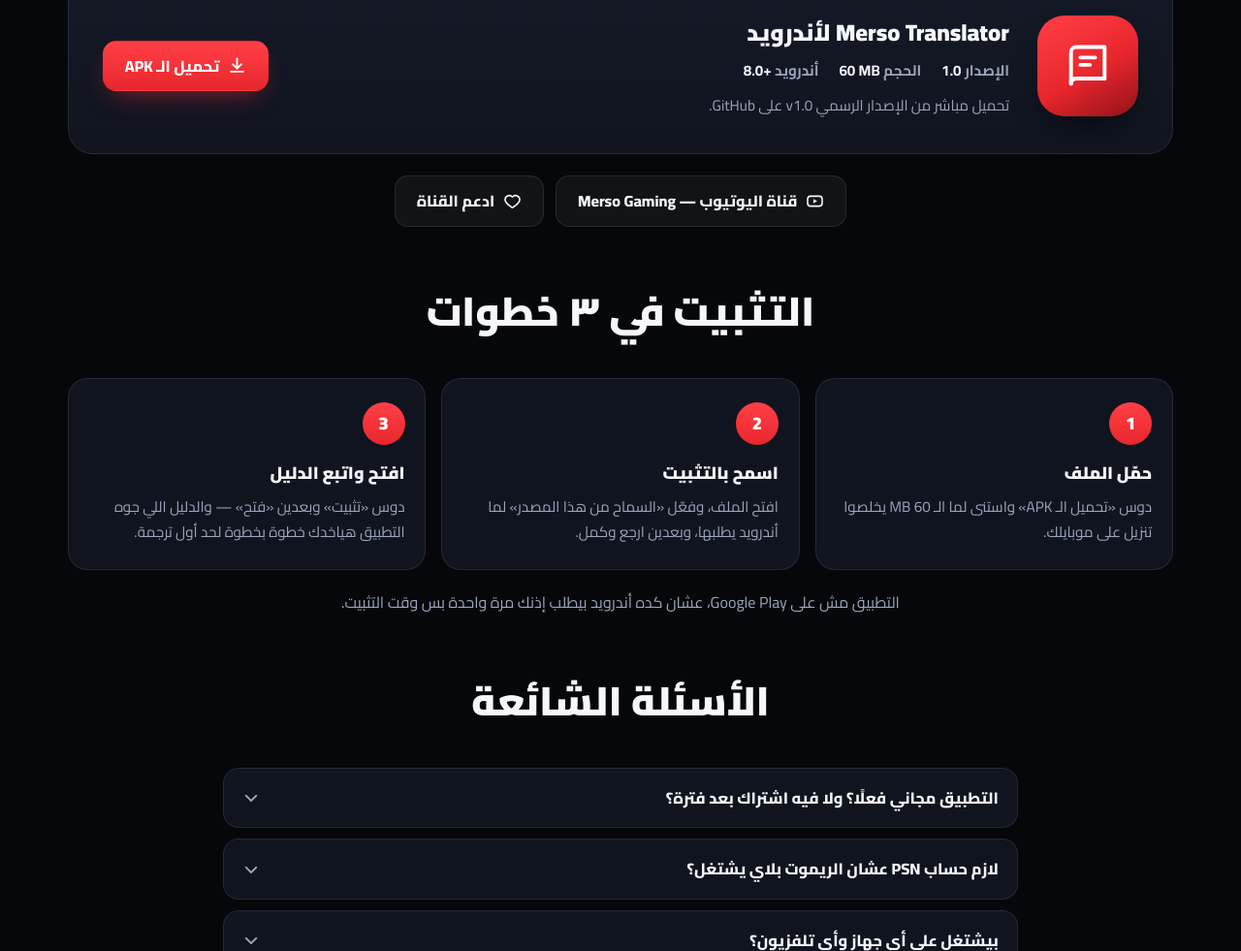
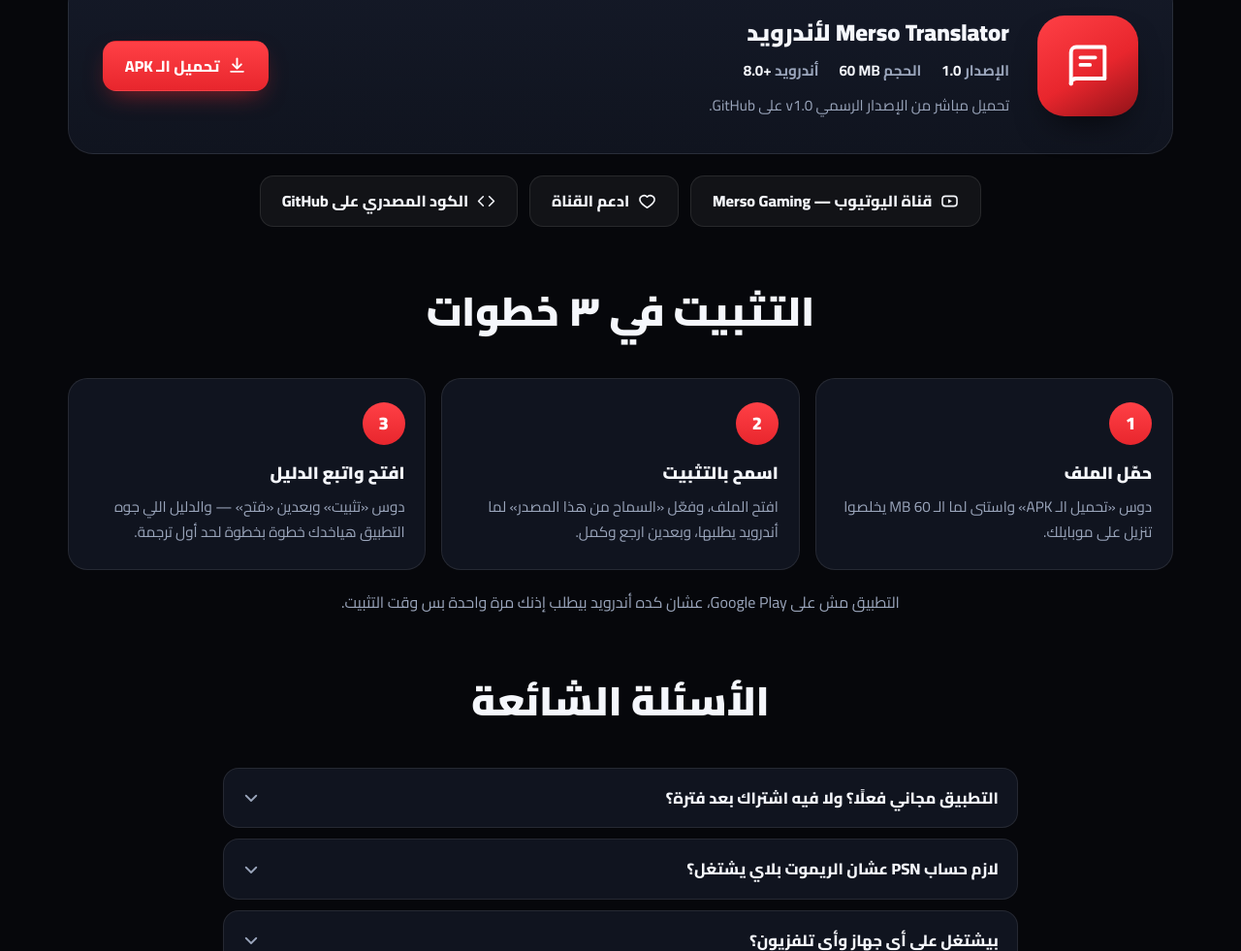
Before and after one commit to MersoStore/merso-translator-page, a plain HTML site: page index.html in a window 1280 px wide. Shown: the part 5913-6894 px from the top of the page at 97% size. Drawn offline with Linux system fonts and the light colour scheme.

Commit message:
Add GitHub source code link to download section

```diff
--- a/index.html
+++ b/index.html
@@ -1049,6 +1049,10 @@
               <svg width="19" height="19" viewBox="0 0 24 24" fill="none" stroke="currentColor" stroke-width="2" stroke-linecap="round" stroke-linejoin="round" aria-hidden="true"><path d="M12 20.5s-7.5-4.6-9.3-9A5.4 5.4 0 0 1 12 6.6a5.4 5.4 0 0 1 9.3 4.9c-1.8 4.4-9.3 9-9.3 9Z"/></svg>
               ادعم القناة
             </a>
+            <a class="btn btn-ghost" href="https://github.com/MersoStore/merso-translator" target="_blank" rel="noopener noreferrer">
+              <svg width="19" height="19" viewBox="0 0 24 24" fill="none" stroke="currentColor" stroke-width="2" stroke-linecap="round" stroke-linejoin="round" aria-hidden="true"><path d="m8 6-6 6 6 6"/><path d="m16 6 6 6-6 6"/></svg>
+              الكود المصدري على GitHub
+            </a>
           </div>
         </div>
       </section>
```
